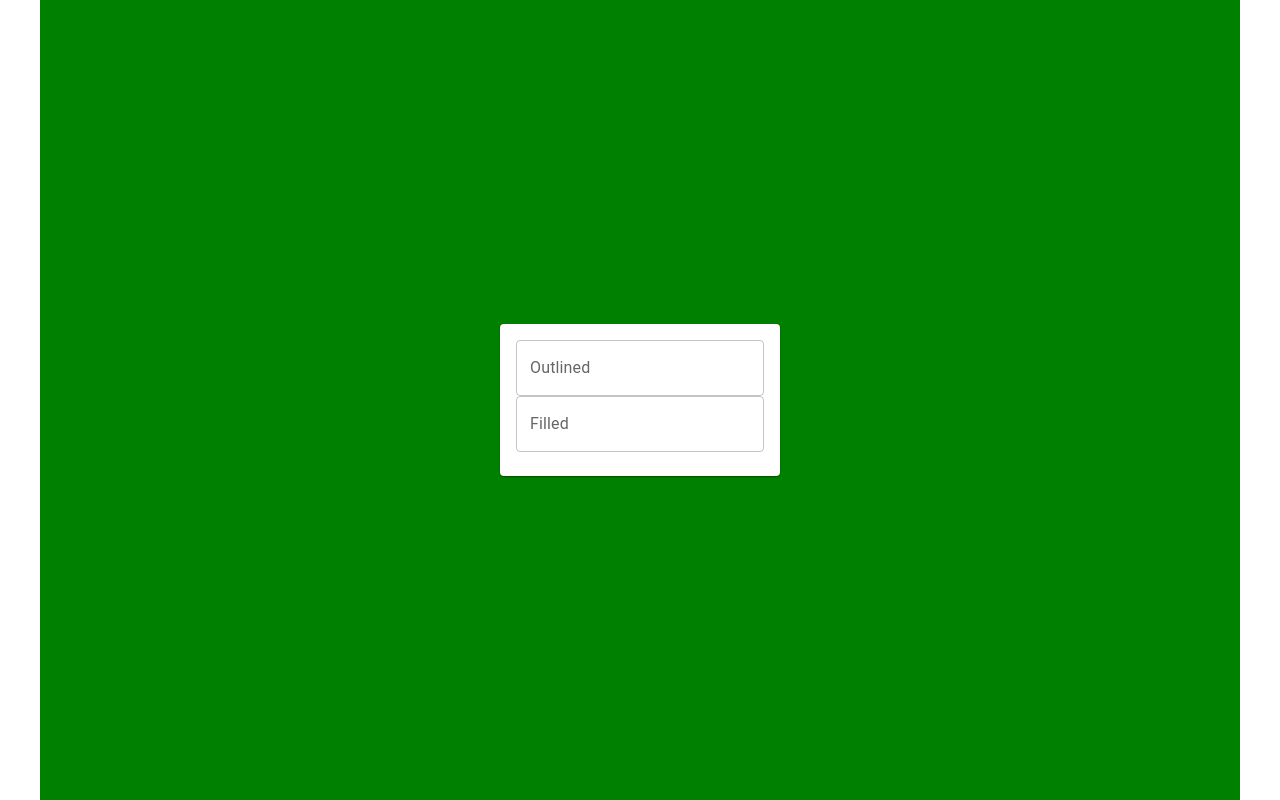
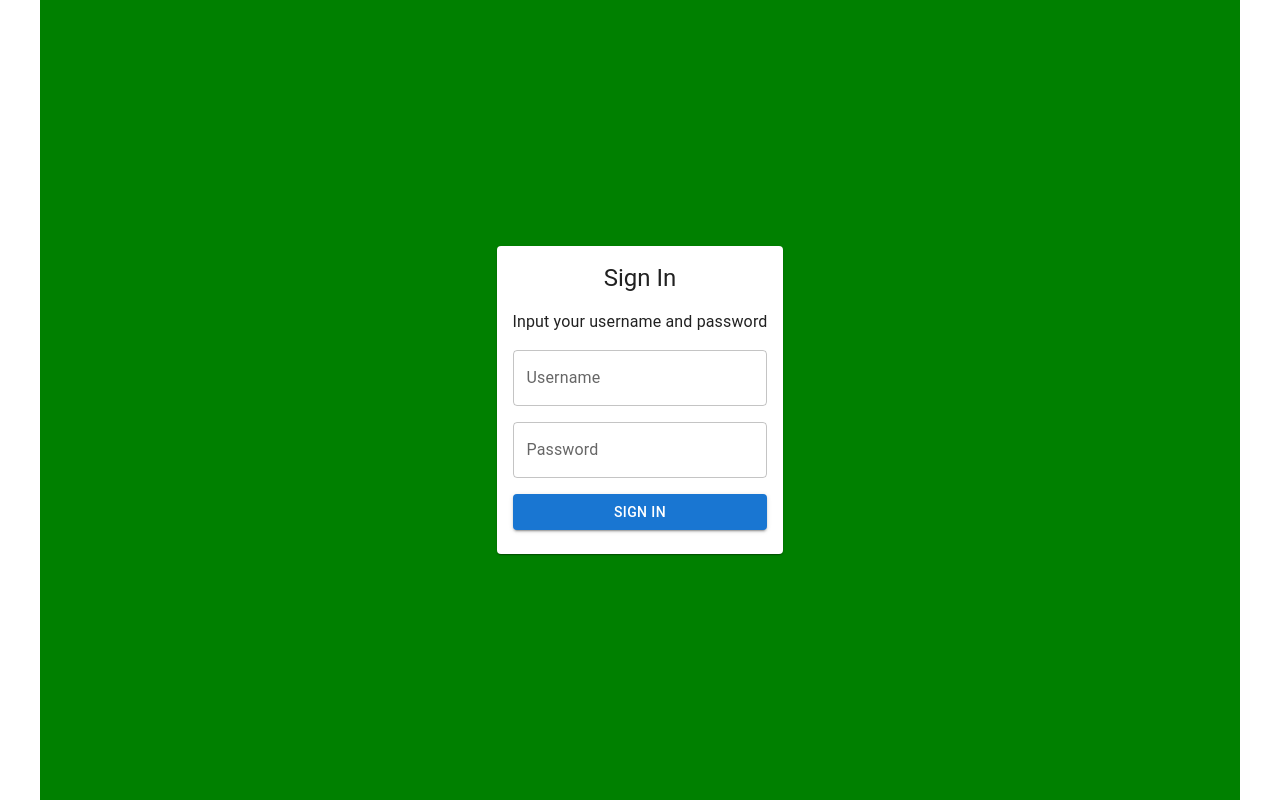
Before and after one commit to poy004id/my-app-nextjs, a Next.js app: page /auth/signin in a window 1280 px wide. Built offline with nearby package versions, Linux system fonts and the light colour scheme.

Commit message:
update implement usestate

```diff
--- a/src/pages/auth/signin/index.js
+++ b/src/pages/auth/signin/index.js
@@ -1,8 +1,12 @@
-import * as React from "react";
-import { Box, Stack, Container, Card, CardContent } from "@mui/material";
+import {useState} from "react";
+import { Box, Stack, Container, Card, CardContent, Typography, Button } from "@mui/material";
 import TextField from "@mui/material/TextField";
 
 export default function Signin() {
+  const [username, setUsername] = useState("");
+
+  console.log("username", username);
+
   return (
     <Container
       sx={{
@@ -19,9 +23,20 @@ export default function Signin() {
           backgroundColor: "white",
         }}
       >
-        <CardContent sx={{ display: "flex", flexDirection: "column" }}>
-          <TextField id="outlined-basic" label="Outlined" variant="outlined" />
-          <TextField id="filled-basic" label="Filled" variant="outlined" />
+        <CardContent sx={{ display: "flex", flexDirection: "column", gap:2 }}>
+          <Typography variant="h5" sx={{textAlign:'center'}}>Sign In</Typography>
+          <Typography variant="body1" sx={{textAlign:'center'}}>Input your username and password</Typography>
+
+          <TextField
+            id="outlined-basic"
+            label="Username"
+            variant="outlined"
+            value={username}
+          />
+
+
+          <TextField id="filled-basic" label="Password" variant="outlined" type='password' />
+          <Button variant="contained">Sign In</Button>
         </CardContent>
       </Card>
     </Container>
```
